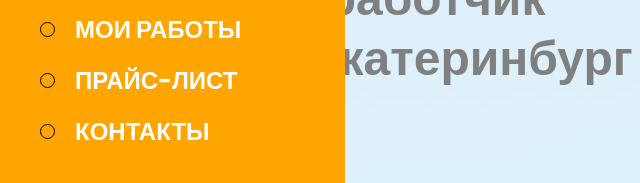
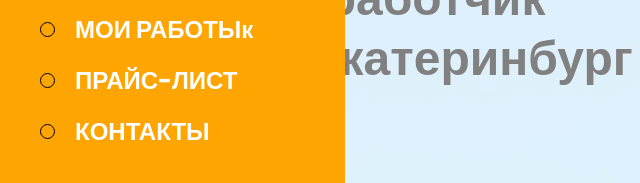
Before and after one commit to Alekseywow/portfolio_nov, a website: page src/index.html in a window 1280 px wide. Both pictures are taken after a click on the element 1232 px from the left and 30 px from the top of the page. Shown: the part 281-464 px from the top of the page, 0-640 px from the left. Drawn offline with nearby package versions, Linux system fonts and the light colour scheme; files that its build step writes are made by us from their sources; files whose address does not match are found by name.

```diff
--- a/src/index.html
+++ b/src/index.html
@@ -35,7 +35,7 @@
                     <li class="menu__link"><a href="#">ПРО МЕНЯ</a></li>
                     <li class="menu__link"><a href="#">МОЙ ОПЫТ</a></li>
                     <li class="menu__link"><a href="#">МОИ НАВЫКИ</a></li>
-                    <li class="menu__link"><a href="#">МОИ РАБОТЫ</a></li>
+                    <li class="menu__link"><a href="#">МОИ РАБОТЫк</a></li>
                     <li class="menu__link"><a href="#">ПРАЙС-ЛИСТ</a></li>
                     <li class="menu__link"><a href="#">КОНТАКТЫ</a></li>
                 </ul>
```
